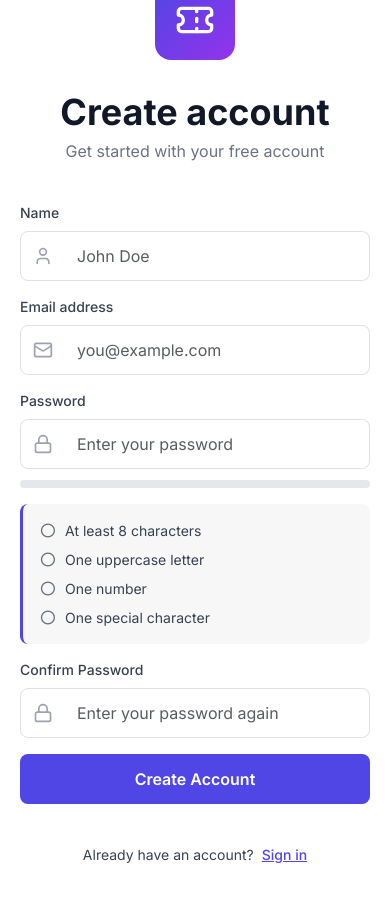
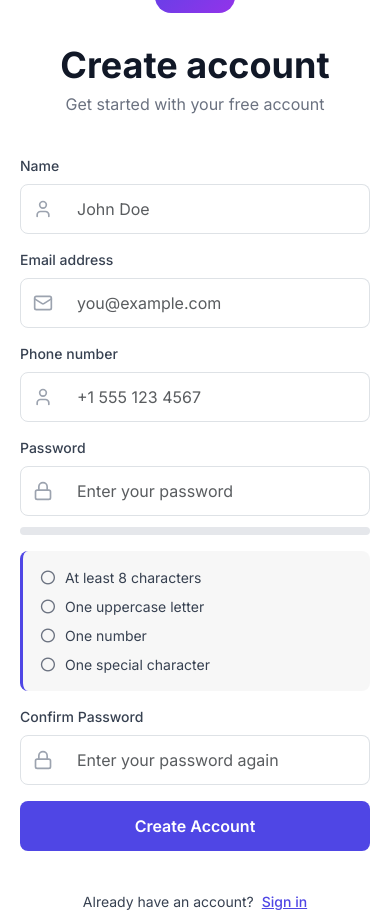
Before and after one commit to simkinsws/ticketing-system-frontend, a React (Vite) app: page /register in a window 390 px wide. Before the commit the page ends 865 px from the top, so only its background shows below. Built offline with nearby package versions, Linux system fonts and the light colour scheme; no server answers.

Commit message:
feat: add phone number input to registration form with validation

```diff
--- a/src/pages/Auth/Register.tsx
+++ b/src/pages/Auth/Register.tsx
@@ -18,6 +18,7 @@ export type RegisterFormInputs = {
   email: string;
   password: string;
   displayName: string;
+  phoneNumber: string;
   confirmPassword?: string;
 };
 
@@ -44,6 +45,7 @@ export const Register = () => {
       email: "",
       password: "",
       displayName: "",
+      phoneNumber: "",
       confirmPassword: "",
     },
   });
@@ -184,6 +186,17 @@ export const Register = () => {
             error={errors.email}
           />
           <FormInput
+            label="Phone number"
+            id="phoneNumber"
+            type="tel"
+            icon={userIcon}
+            placeholder="+1 555 123 4567"
+            register={register("phoneNumber", {
+              required: "Phone number is required",
+            })}
+            error={errors.phoneNumber}
+          />
+          <FormInput
             label="Password"
             id="password"
             type="password"
```
